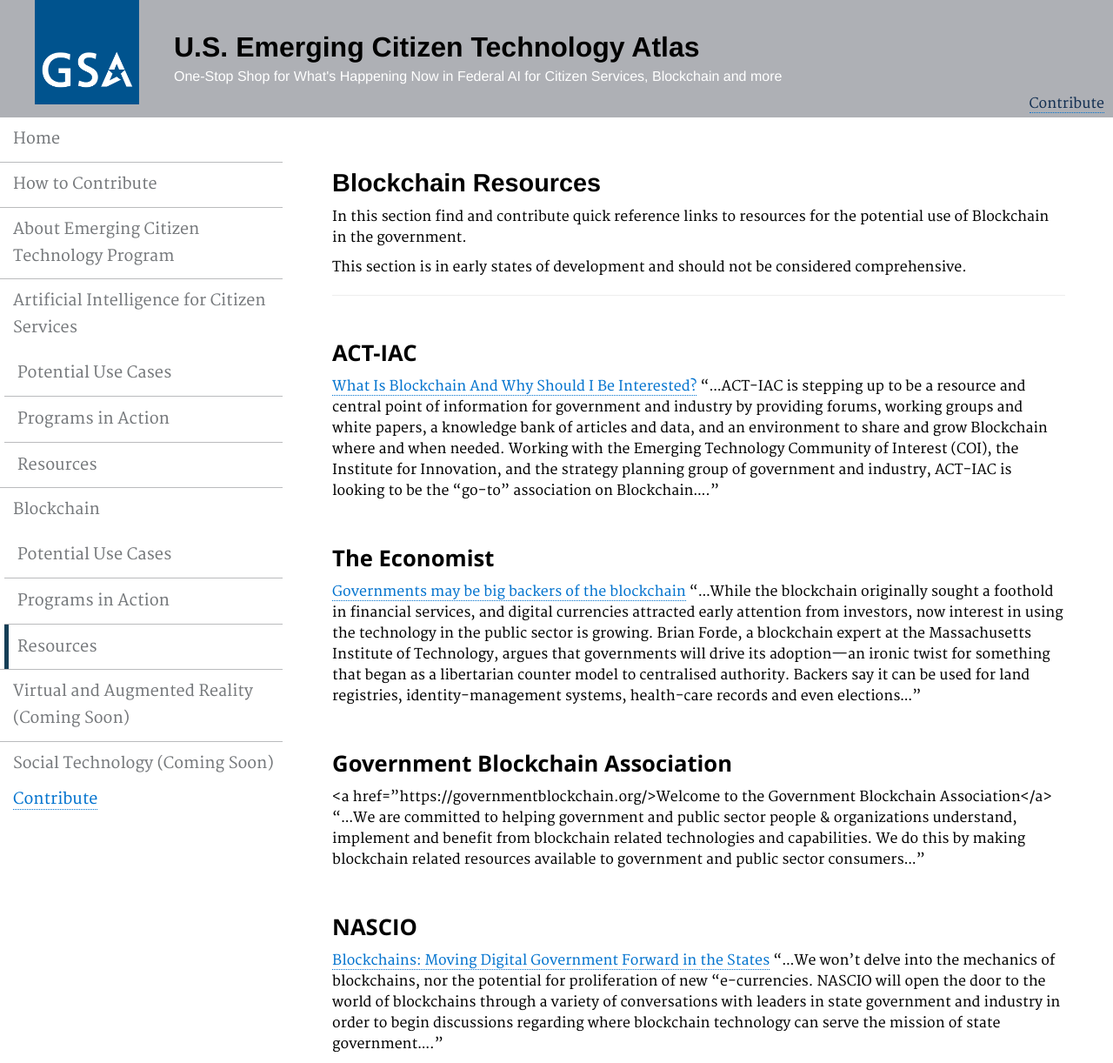
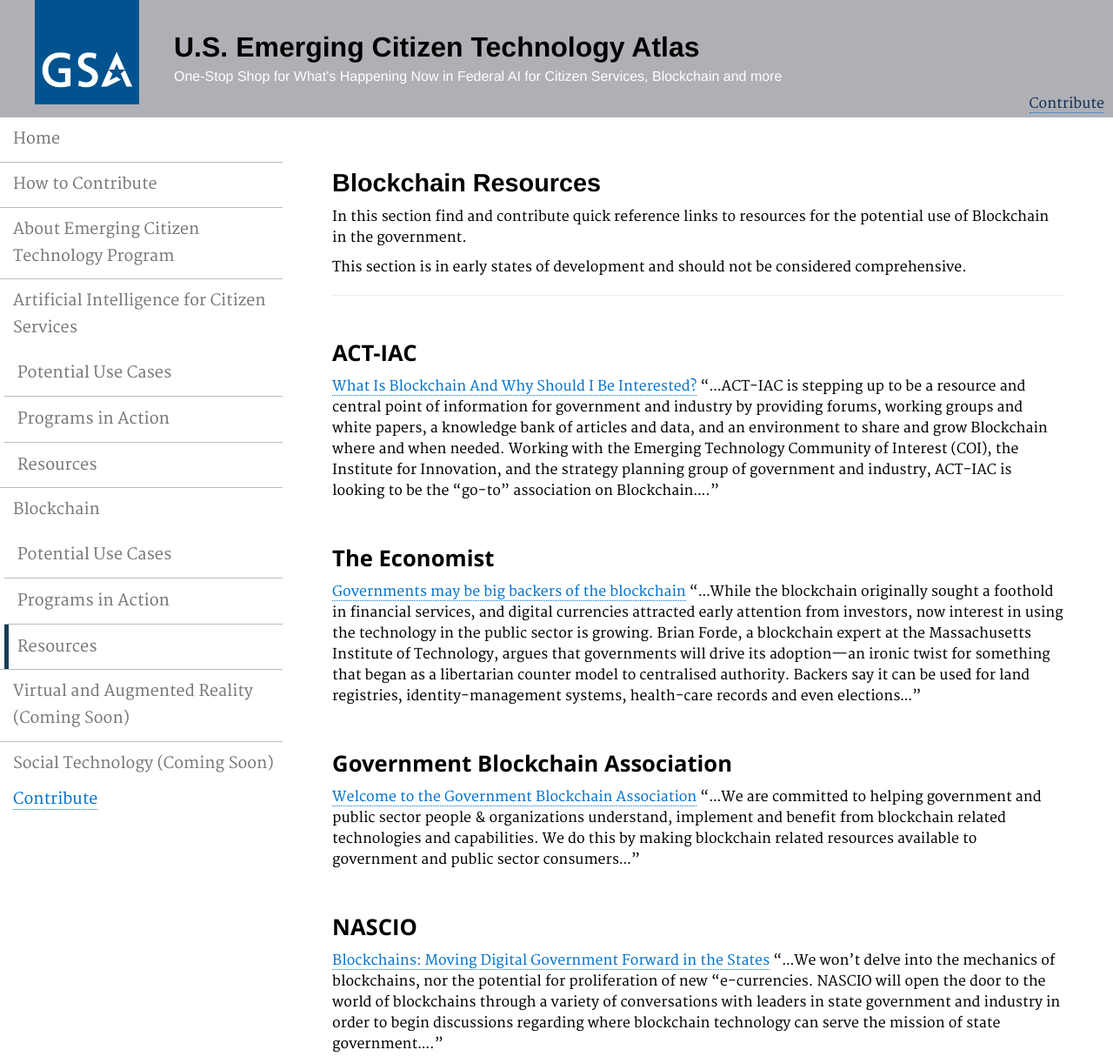
Before and after one commit to GSA/emerging-technology-atlas, a Jekyll site: the page built from pages/blockchain-resources.md, in a window 1280 px wide. Shown: the whole page at 87% size. Built offline with Jekyll 4.4.1, drawn with Linux system fonts in a browser that asks for light colours.

Commit message:
Update blockchain-resources.md

```diff
--- a/pages/blockchain-resources.md
+++ b/pages/blockchain-resources.md
@@ -20,7 +20,8 @@ This section is in early states of development and should not be considered comp
 <a href="https://www.economist.com/news/business/21722869-anti-establishment-technology-faces-ironic-turn-fortune-governments-may-be-big-backers">Governments may be big backers of the blockchain</a> "...While the blockchain originally sought a foothold in financial services, and digital currencies attracted early attention from investors, now interest in using the technology in the public sector is growing. Brian Forde, a blockchain expert at the Massachusetts Institute of Technology, argues that governments will drive its adoption—an ironic twist for something that began as a libertarian counter model to centralised authority. Backers say it can be used for land registries, identity-management systems, health-care records and even elections..."
 
 ### Government Blockchain Association
-<a href="https://governmentblockchain.org/>Welcome to the Government Blockchain Association</a> "...We are committed to helping government and public sector people & organizations understand, implement and benefit from blockchain related technologies and capabilities.  We do this by making blockchain related resources available to government and public sector consumers..."
+<a href="https://governmentblockchain.org">Welcome to the Government Blockchain Association</a> "...We are committed to helping government and public sector people & organizations understand, implement and benefit from blockchain related technologies and capabilities.  We do this by making blockchain related resources available to government and public sector consumers..."
+
 
 ### NASCIO
 <a href="https://www.nascio.org/Portals/0/Publications/Documents/2017/NASCIO%20Blockchains%20in%20State%20Government.pdf?ver=2017-05-16-090507-033">Blockchains: Moving Digital Government Forward in the States</a> "...We won’t delve into the mechanics of blockchains, nor the potential for proliferation of new “e-currencies. NASCIO will open the door to the world of blockchains through a variety of conversations with leaders in state government and industry in order to begin discussions regarding where blockchain technology can serve the mission of state government...."
```
